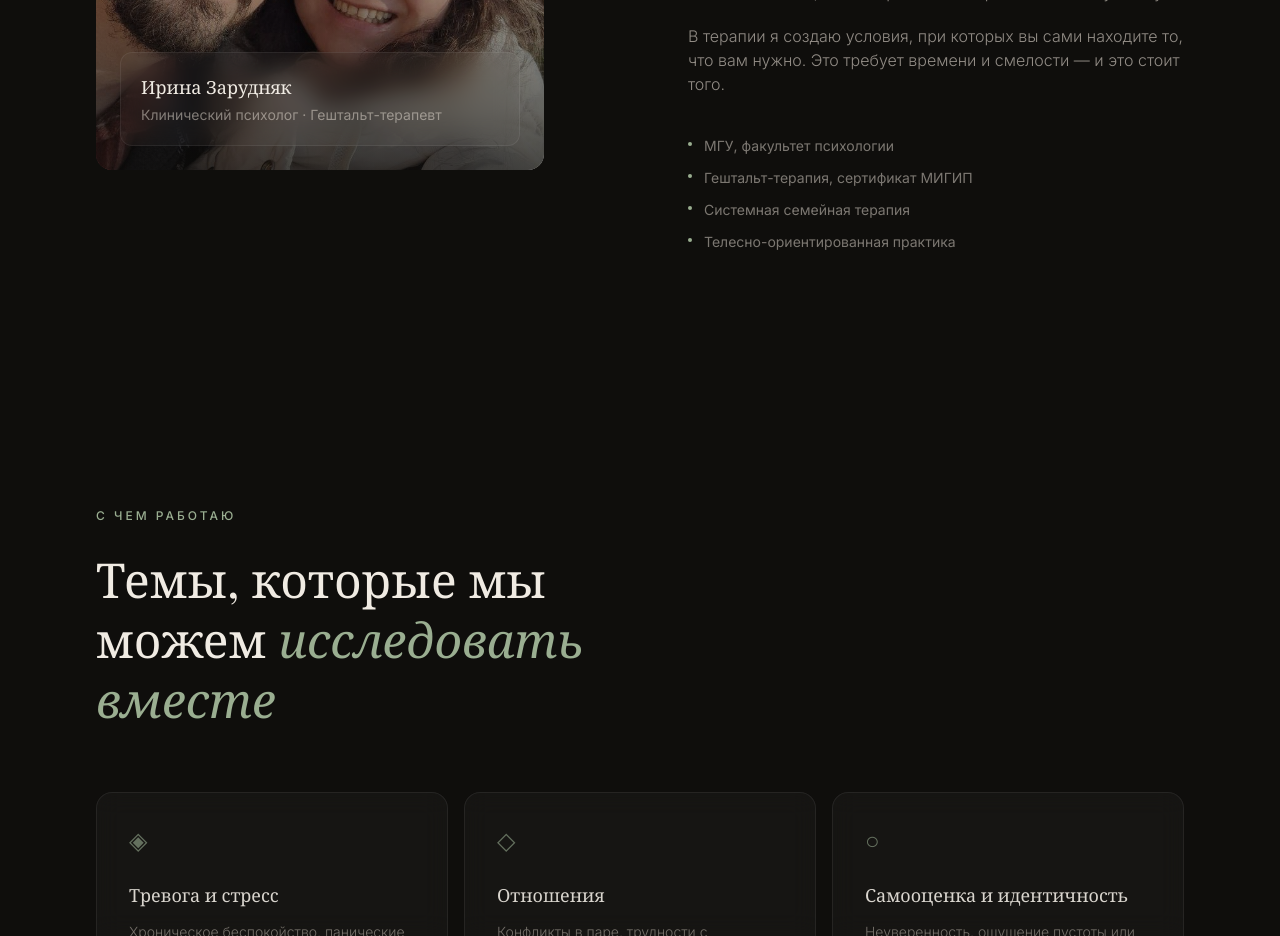
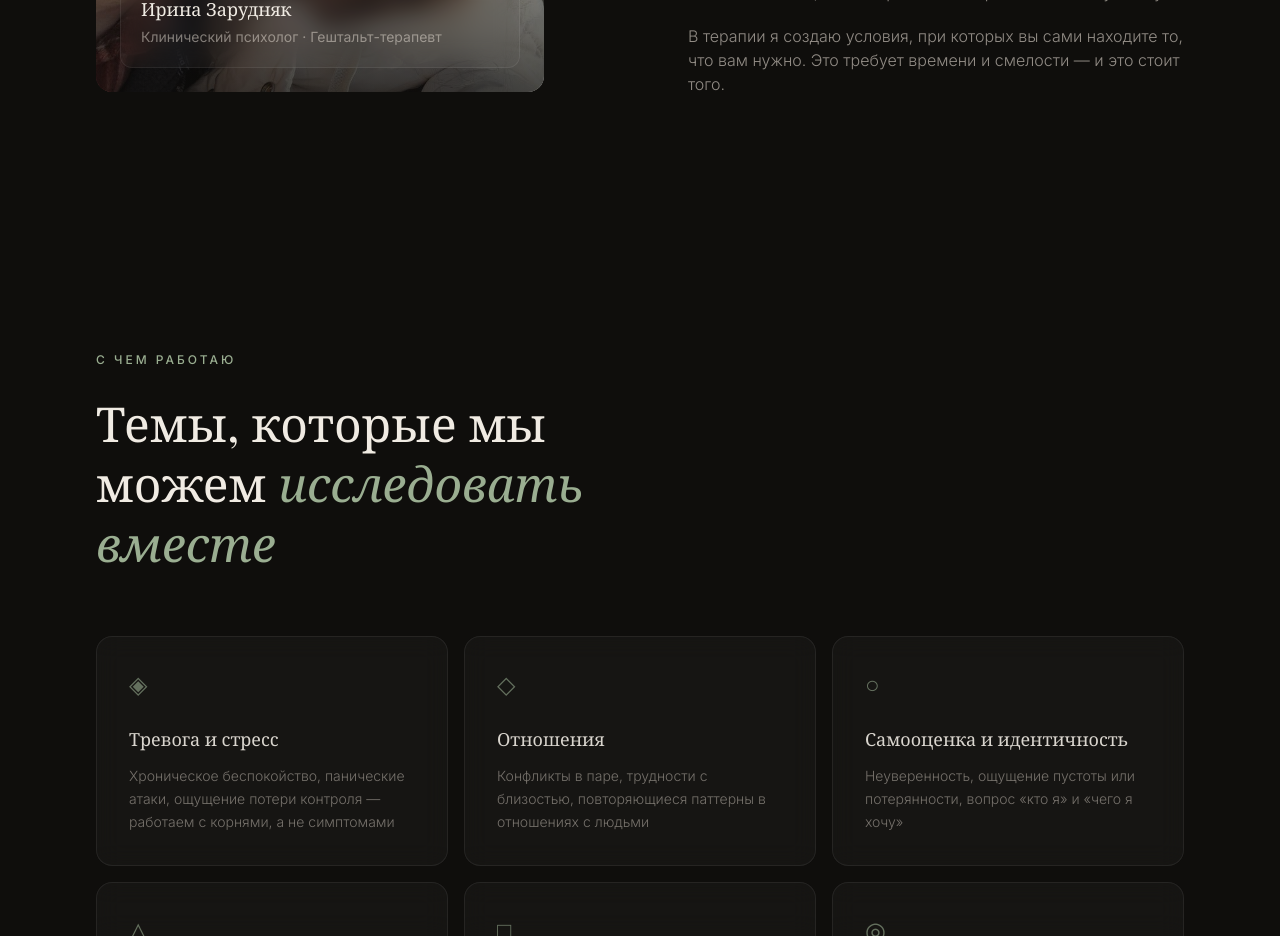
Before and after one commit to gazperious-ai/irina-psychology-site, a React (Vite) app: page / in a window 1280 px wide. Shown: the part 1400-2336 px from the top of the page. Built offline with nearby package versions, Linux system fonts and the light colour scheme; a web font is replaced by a local one.

Commit message:
remove education block

```diff
--- a/src/components/About.jsx
+++ b/src/components/About.jsx
@@ -3,12 +3,6 @@ import { motion, useInView } from 'framer-motion'
 
 const PHOTO_SRC = '/images/2026-05-20 13.27.13.jpg'
 
-const credentials = [
-  'МГУ, факультет психологии',
-  'Гештальт-терапия, сертификат МИГИП',
-  'Системная семейная терапия',
-  'Телесно-ориентированная практика',
-]
 
 export default function About() {
   const ref = useRef(null)
@@ -131,15 +125,6 @@ export default function About() {
               </p>
             </motion.div>
 
-            {/* Credentials */}
-            <motion.div {...fadeUp(0.45)} className="mt-8 sm:mt-10 space-y-2.5 sm:space-y-3">
-              {credentials.map((c) => (
-                <div key={c} className="flex items-start gap-3">
-                  <div className="mt-1.5 w-1 h-1 rounded-full bg-[#9aae91] shrink-0" />
-                  <span className="text-xs sm:text-sm text-[#e8e0d5]/50">{c}</span>
-                </div>
-              ))}
-            </motion.div>
           </div>
         </div>
       </div>
```
Also changed, not shown: 8 other files (tests, documents, lock files or other folders).
